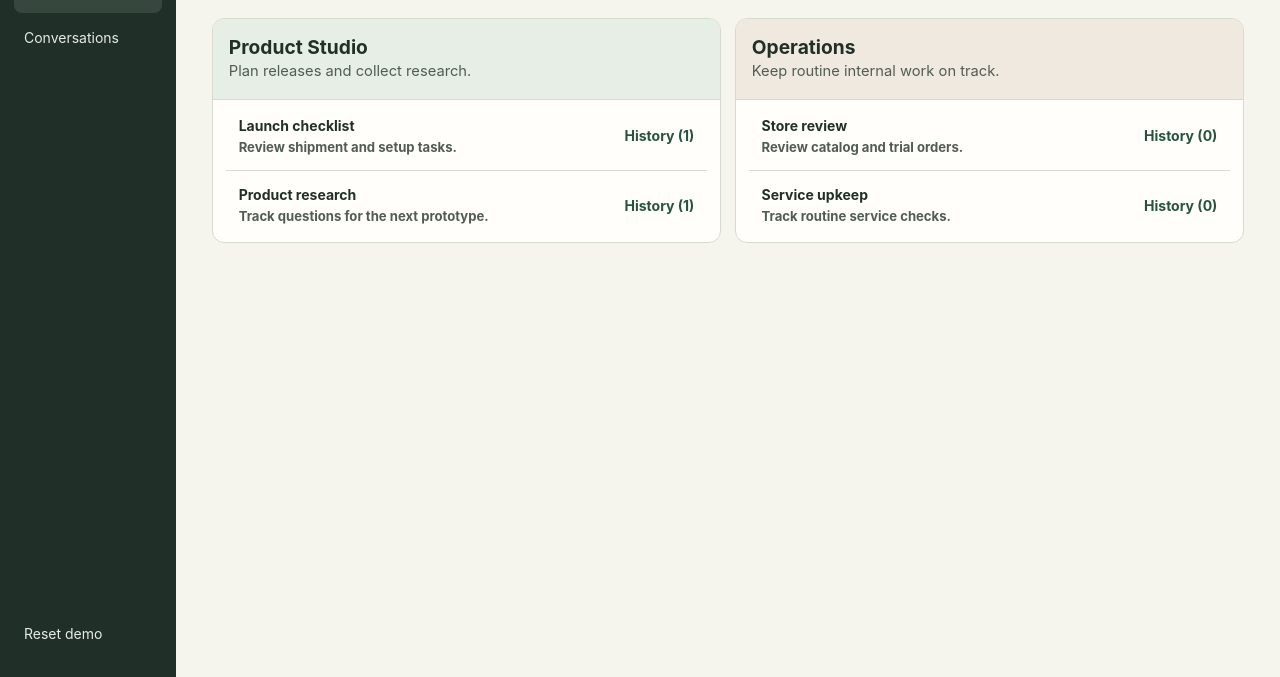
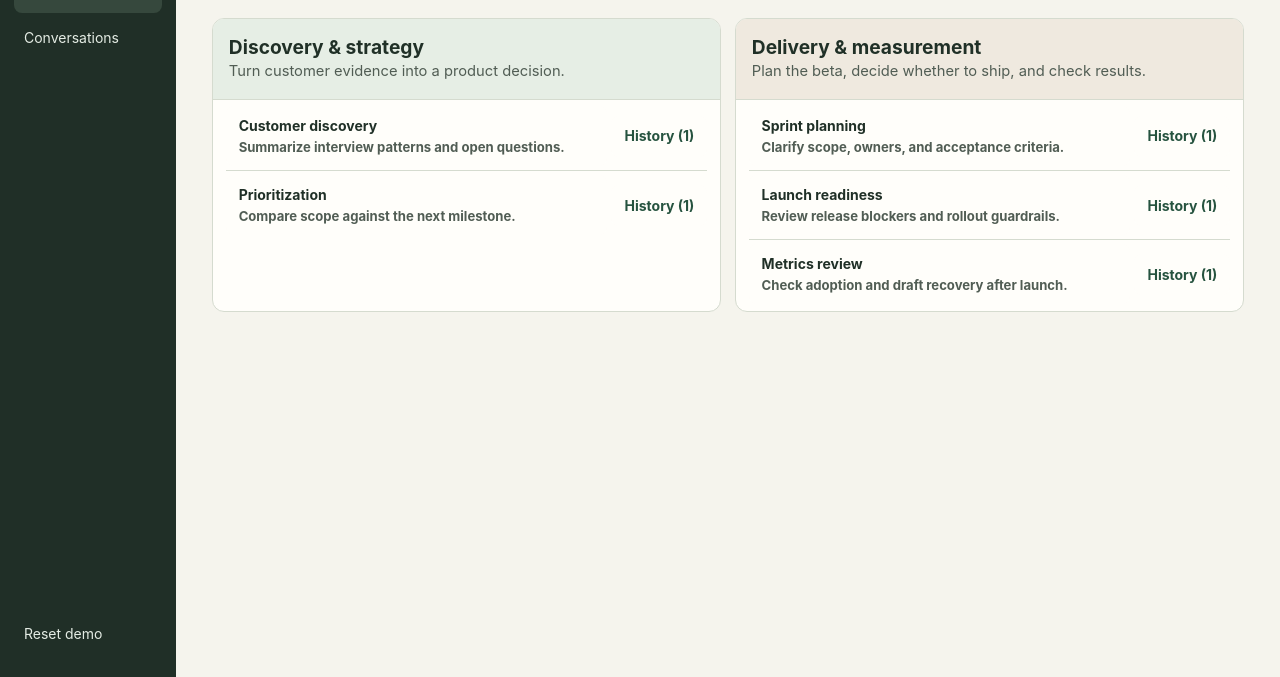
Before and after one commit to rolee5293/WorkDeck, a plain HTML site: page workdeck/assets/index.html in a window 1280 px wide. Shown: the part 123-800 px from the top of the page. Drawn offline with Linux system fonts and the light colour scheme.

Commit message:
Rename to WorkDeck and introduce product manager simulation

```diff
--- a/local-workbench-demo/assets/app.js
+++ b/workdeck/assets/app.js
@@ -1,37 +1,92 @@
 "use strict";
 
 const groups = [
-  { name: "Product Studio", description: "Plan releases and collect research.", workflows: [
-    { id: "launch", name: "Launch checklist", description: "Review shipment and setup tasks." },
-    { id: "research", name: "Product research", description: "Track questions for the next prototype." },
-  ] },
-  { name: "Operations", description: "Keep routine internal work on track.", workflows: [
-    { id: "commerce", name: "Store review", description: "Review catalog and trial orders." },
-    { id: "service", name: "Service upkeep", description: "Track routine service checks." },
-  ] },
+  {
+    name: "Discovery & strategy",
+    description: "Turn customer evidence into a product decision.",
+    workflows: [
+      {
+        id: "discovery",
+        name: "Customer discovery",
+        description: "Summarize interview patterns and open questions.",
+        prompt: "What did we learn about offline note-taking?",
+        answer: "Six of nine interviewees copied notes to another app when they lost signal. Four mentioned losing track of the latest draft. Test draft recovery with occasional users before treating this as a broader pattern.",
+        followUp: "Recruit three occasional offline users",
+      },
+      {
+        id: "prioritization",
+        name: "Prioritization",
+        description: "Compare scope against the next milestone.",
+        prompt: "What should we prioritize for the beta?",
+        answer: "Prioritize offline drafts and recovery. They address the clearest interview signal and fit one sprint. Defer shared editing offline until the team tests conflict recovery.",
+        followUp: "Record why shared editing is deferred",
+      },
+    ],
+  },
+  {
+    name: "Delivery & measurement",
+    description: "Plan the beta, decide whether to ship, and check results.",
+    workflows: [
+      {
+        id: "sprint",
+        name: "Sprint planning",
+        description: "Clarify scope, owners, and acceptance criteria.",
+        prompt: "What should the next sprint deliver?",
+        answer: "Ship local draft save and recovery in the next sprint. A draft should reopen after force-quit in airplane mode. Keep simultaneous edits out of scope until conflict handling is designed.",
+        followUp: "Add a force-quit recovery example",
+      },
+      {
+        id: "launch-readiness",
+        name: "Launch readiness",
+        description: "Review release blockers and rollout guardrails.",
+        prompt: "Are we ready to expand the offline-draft beta?",
+        answer: "Keep the beta at 12 teams until QA passes the reconnect cases. Expand to 30 teams after two days without confirmed draft loss. Pause rollout on any confirmed draft loss.",
+        followUp: "Schedule the 30-team rollout review",
+      },
+      {
+        id: "metrics",
+        name: "Metrics review",
+        description: "Check adoption and draft recovery after launch.",
+        prompt: "What does the first beta cohort tell us?",
+        answer: "In the sample cohort, 19 of 46 participants saved an offline draft. Of 27 drafts opened again after reconnecting, 25 restored without intervention. Inspect the two remaining cases before drawing a reliability conclusion.",
+        followUp: "Review the two unresolved recovery events",
+      },
+    ],
+  },
 ];
 
 const seed = {
   records: [
-    { id: "t-17", workflow: "launch", title: "Verify packing labels", owner: "Mira", status: "Open" },
-    { id: "t-24", workflow: "launch", title: "Review setup guide", owner: "Owen", status: "In review" },
-    { id: "t-31", workflow: "research", title: "Draft shelf-fit interview questions", owner: "Mira", status: "Open" },
-    { id: "t-44", workflow: "commerce", title: "Check trial order receipt", owner: "Nell", status: "In review" },
-    { id: "t-58", workflow: "service", title: "Schedule backup restore rehearsal", owner: "Owen", status: "Open" },
+    { id: "pm-11", workflow: "discovery", title: "Tag interview evidence by use case", owner: "Imani", status: "Done" },
+    { id: "pm-12", workflow: "discovery", title: "Validate draft recovery with occasional users", owner: "Jules", status: "Open" },
+    { id: "pm-21", workflow: "prioritization", title: "Compare offline drafts with shared editing", owner: "Jules", status: "In review" },
+    { id: "pm-22", workflow: "prioritization", title: "Estimate the cost of conflict recovery", owner: "Remy", status: "Open" },
+    { id: "pm-31", workflow: "sprint", title: "Define draft recovery acceptance criteria", owner: "Jules", status: "In review" },
+    { id: "pm-32", workflow: "sprint", title: "Build the local draft recovery path", owner: "Remy", status: "Open" },
+    { id: "pm-41", workflow: "launch-readiness", title: "Verify drafts survive reconnecting", owner: "Imani", status: "In review" },
+    { id: "pm-42", workflow: "launch-readiness", title: "Agree on beta rollout guardrails", owner: "Jules", status: "Open" },
+    { id: "pm-51", workflow: "metrics", title: "Audit the draft restored event", owner: "Remy", status: "In review" },
+    { id: "pm-52", workflow: "metrics", title: "Review first-cohort activation", owner: "Jules", status: "Open" },
   ],
-  chats: [
-    { id: "c-7", workflow: "launch", title: "Packing and setup handoff", messages: [
-      { author: "user", text: "What still needs attention before the sample kit ships?" },
-      { author: "demo", text: "Two tasks are on the launch checklist. Mira still needs to verify the packing labels. Owen has the setup guide in review." },
-    ] },
-    { id: "c-8", workflow: "research", title: "Prototype interview prep", messages: [
-      { author: "user", text: "Where did we leave the prototype interviews?" },
-      { author: "demo", text: "Mira is drafting shelf-fit questions for the foldable desk tray. Review those questions before scheduling interviews." },
-    ] },
-  ],
+  chats: groups.flatMap((group) => group.workflows.map((workflow) => ({
+    id: `seed-${workflow.id}`,
+    workflow: workflow.id,
+    title: {
+      discovery: "Interview synthesis",
+      prioritization: "Beta scope decision",
+      sprint: "Sprint scope and criteria",
+      "launch-readiness": "Offline drafts beta review",
+      metrics: "First cohort readout",
+    }[workflow.id],
+    messages: [
+      { author: "user", text: workflow.prompt },
+      { author: "demo", text: workflow.answer },
+    ],
+  }))),
 };
 
-const storageKey = "fieldnotes-workbench-demo-v1";
+const storageKey = "workdeck-pm-demo-v1";
+const defaultWorkflowId = "launch-readiness";
 const workflows = groups.flatMap((group) => group.workflows.map((workflow) => ({ ...workflow, group: group.name })));
 const workflowById = new Map(workflows.map((workflow) => [workflow.id, workflow]));
 const byId = (id) => document.getElementById(id);
@@ -39,7 +94,7 @@ const messageInput = byId("message");
 const resetDialog = byId("reset-dialog");
 
 let state = load();
-let workflowId = "launch";
+let workflowId = defaultWorkflowId;
 let chatId = null;
 let proposal = null;
 let proposalTrigger = null;
@@ -146,6 +201,7 @@ function renderConversation() {
   byId("scope").textContent = workflow.group;
   byId("chat-heading").textContent = workflow.name;
   byId("workflow-picker").value = workflowId;
+  messageInput.placeholder = workflow.prompt;
   byId("empty-chat").hidden = Boolean(chat?.messages.length);
   byId("messages").replaceChildren(...(chat?.messages ?? []).map((message) => {
     const isUser = message.author === "user";
@@ -208,7 +264,7 @@ function renderProposal() {
 function stage(kind, trigger) {
   const existing = visibleRecords()[0];
   const record = kind === "create"
-    ? { id: crypto.randomUUID(), workflow: workflowId, title: "Review follow-up notes", owner: "Nell", status: "Open" }
+    ? { id: crypto.randomUUID(), workflow: workflowId, title: workflowById.get(workflowId).followUp, owner: "Jules", status: "Open" }
     : existing;
   if (!record) return;
   proposal = { kind, record, nextStatus: record.status === "Done" ? "In review" : "Done" };
@@ -224,8 +280,11 @@ function scrollThread() {
 }
 
 function reply(text) {
-  const command = text.toLowerCase().replace(/[.!?]+$/, "").trim();
-  if (command !== "list tasks") return "This demo supports the prompt “List tasks.” Use the buttons in Sample tasks to preview a task change.";
+  const normalize = (value) => value.toLowerCase().replace(/[.!?]+$/, "").trim();
+  const workflow = workflowById.get(workflowId);
+  const command = normalize(text);
+  if (command === normalize(workflow.prompt)) return workflow.answer;
+  if (command !== "list tasks") return `Try “${workflow.prompt}” or “List tasks”. Use Product tasks to preview a change.`;
   const records = visibleRecords();
   if (!records.length) return "This workflow has no sample tasks.";
   return records.map((record) => `• ${record.title} — ${record.owner}, ${record.status}`).join("\n");
@@ -255,7 +314,7 @@ byId("workflow-picker").addEventListener("change", (event) => {
   openConversation(id, latestChat(id));
 });
 byId("suggestion").addEventListener("click", () => {
-  messageInput.value = "List tasks";
+  messageInput.value = workflowById.get(workflowId).prompt;
   messageInput.focus();
 });
 byId("composer").addEventListener("submit", (event) => {
@@ -299,7 +358,7 @@ byId("reset").addEventListener("click", () => {
 resetDialog.addEventListener("close", () => {
   if (resetDialog.returnValue !== "reset") return;
   state = structuredClone(seed);
-  workflowId = "launch";
+  workflowId = defaultWorkflowId;
   chatId = null;
   const saved = save();
   openOverview();
```
Also changed, not shown: workdeck/assets/index.html (renamed from local-workbench-demo/assets/index.html, +6 -6 lines), preview.png, workdeck/assets/style.css (renamed from local-workbench-demo/assets/style.css), 4 other files.
